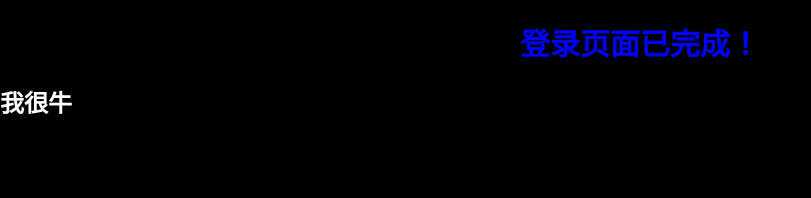
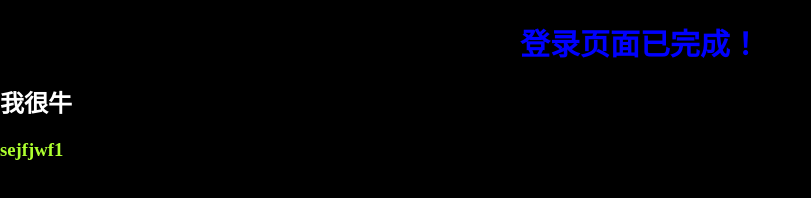
Before and after one commit to gaoyongyi/project_02, a plain HTML site: page login.html in a window 1280 px wide. Shown: the whole page, without its empty margins (0-811 px from the left). Drawn offline with Linux system fonts and the light colour scheme.

Commit message:
gengxingyixia

```diff
--- a/login.html
+++ b/login.html
@@ -23,12 +23,17 @@
         h2 {
             color: #fff;
         }
+
+        h3 {
+            color: greenyellow;
+        }
     </style>
 </head>
 
 <body>
     <h1>登录页面已完成！</h1>
     <h2>我很牛</h2>
+    <h3>sejfjwf1</h3>
 </body>
 
 </html>
```
